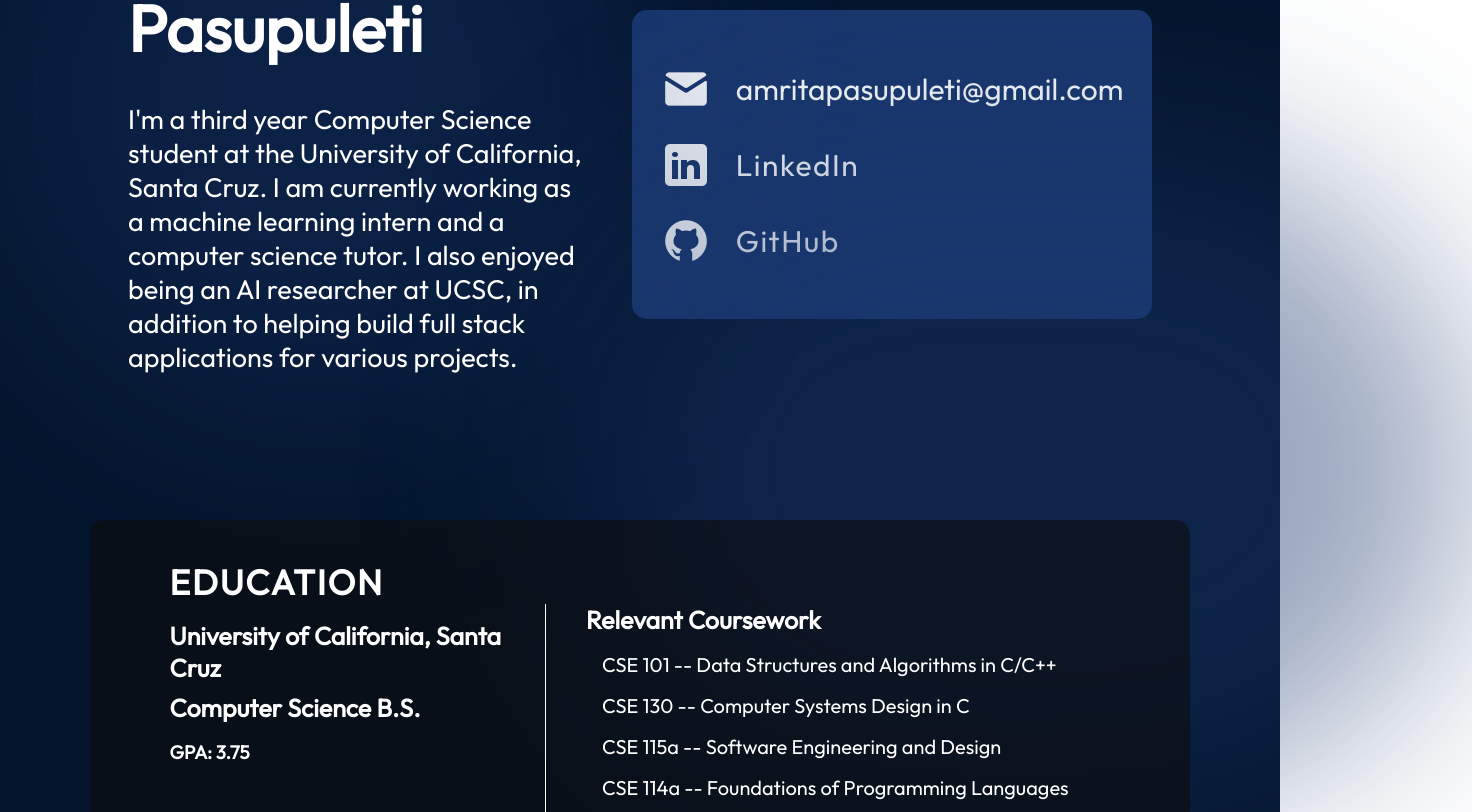
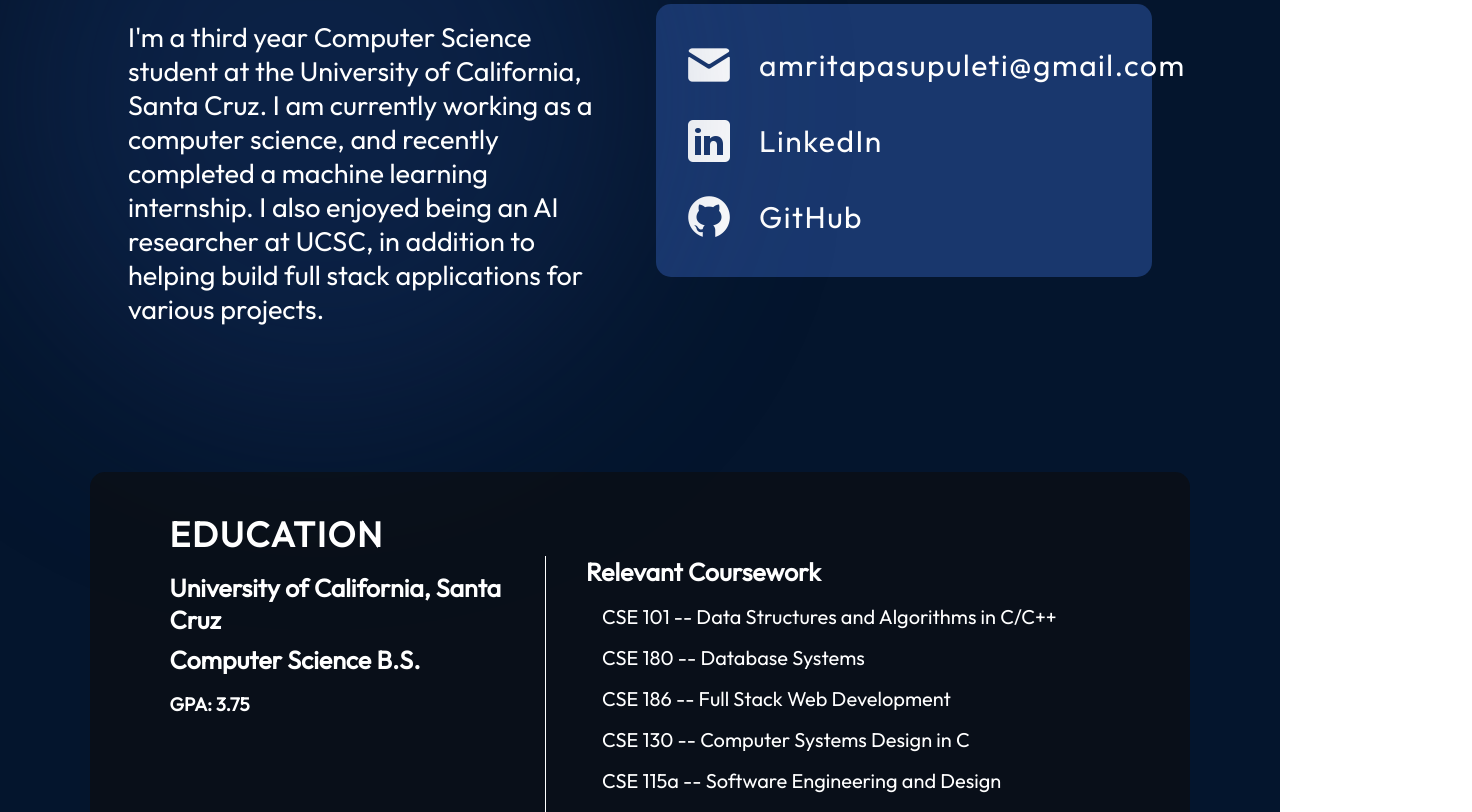
Before and after one commit to amrita-pasupuleti/Portfolio-Website, a React (Vite) app: page / in a window 1280 px wide. Shown: the part 208-1020 px from the top of the page, 1472 px wide, since content can reach past the window. Built offline with nearby package versions, Linux system fonts and the light colour scheme.

Commit message:
style fix and content update

```diff
--- a/src/components/About.jsx
+++ b/src/components/About.jsx
@@ -1,7 +1,7 @@
-import React from "react";
+import React from 'react';
 
-import styles from "./About.module.css";
-import { Contact } from "./Contact";
+import styles from './About.module.css';
+import { Contact } from './Contact';
 
 export const About = () => {
   return (
@@ -10,17 +10,16 @@ export const About = () => {
         <h1 className={styles.title}>Amrita Pasupuleti</h1>
         <p className={styles.description}>
           I'm a third year Computer Science student at the University of
-          California, Santa Cruz. I am currently working as a machine learning
-          intern and a computer science tutor. I also enjoyed being an AI
-          researcher at UCSC, in addition to helping build full stack
-          applications for various projects.
+          California, Santa Cruz. I am currently working as a computer science,
+          and recently completed a machine learning internship. I also enjoyed
+          being an AI researcher at UCSC, in addition to helping build full
+          stack applications for various projects.
         </p>
       </div>
       <div>
         <Contact />
       </div>
       <div className={styles.topBlur} />
-      <div className={styles.bottomBlur} />
     </section>
   );
 };
--- a/src/components/About.module.css
+++ b/src/components/About.module.css
@@ -1,4 +1,4 @@
-@import "../vars.css";
+@import '../vars.css';
 
 .container {
   position: relative;
@@ -17,7 +17,7 @@
   align-items: flex-start;
   color: var(--color-text);
   z-index: 1;
-  font-family: "Trebuchet MS", "Lucida Sans Unicode", "Lucida Sans";
+  font-family: 'Trebuchet MS', 'Lucida Sans Unicode', 'Lucida Sans';
 }
 
 .title {
@@ -79,20 +79,6 @@
   z-index: 0;
 }
 
-.bottomBlur {
-  position: absolute;
-  width: 70vw;
-  height: 50vw;
-  min-width: 350px;
-  min-width: 250px;
-  top: 246px;
-  right: -25vw;
-  border-radius: 764px;
-  background: rgba(25, 54, 109, 0.445);
-  filter: blur(100px);
-  z-index: 0;
-}
-
 @media screen and (max-width: 830px) {
   .container {
     flex-direction: column;
--- a/src/components/Contact.jsx
+++ b/src/components/Contact.jsx
@@ -1,38 +1,49 @@
-import React from "react";
+import React from 'react';
 
-import styles from "./Contact.module.css";
-import { getImageUrl } from "../utils";
+import styles from './Contact.module.css';
+import { getImageUrl } from '../utils';
 
 export const Contact = () => {
   return (
     <footer className={styles.container}>
       <ul className={styles.links}>
         <li className={styles.link}>
-          <img src={getImageUrl("contact/emailIcon.png")} alt="Email icon" />
+          <img src={getImageUrl('contact/emailIcon.png')} alt='Email icon' />
           <p>amritapasupuleti@gmail.com</p>
         </li>
-        <li className={styles.link}>
+        <li
+          className={styles.clickLink}
+          onClick={() =>
+            window.open(
+              'https://www.linkedin.com/in/amrita-pasupuleti/',
+              '_blank',
+              'noopener,noreferrer'
+            )
+          }
+          role='link'
+          tabIndex={0}
+        >
           <img
-            src={getImageUrl("contact/linkedinIcon.png")}
-            alt="LinkedIn icon"
+            src={getImageUrl('contact/linkedinIcon.png')}
+            alt='LinkedIn icon'
           />
-          <a
-            href="https://www.linkedin.com/in/amrita-pasupuleti/"
-            target="_blank"
-            rel="noopener noreferrer"
-          >
-            LinkedIn
-          </a>
+          <p>LinkedIn</p>
         </li>
-        <li className={styles.link}>
-          <img src={getImageUrl("contact/githubIcon.png")} alt="Github icon" />
-          <a
-            href="https://github.com/amrita-pasupuleti"
-            target="_blank"
-            rel="noopener noreferrer"
-          >
-            GitHub
-          </a>
+
+        <li
+          className={styles.clickLink}
+          onClick={() =>
+            window.open(
+              'https://github.com/amrita-pasupuleti',
+              '_blank',
+              'noopener,noreferrer'
+            )
+          }
+          role='link'
+          tabIndex={0}
+        >
+          <img src={getImageUrl('contact/githubIcon.png')} alt='GitHub icon' />
+          <p>GitHub</p>
         </li>
       </ul>
     </footer>
--- a/src/components/Contact.module.css
+++ b/src/components/Contact.module.css
@@ -1,14 +1,12 @@
-@import "../vars.css";
+@import '../vars.css';
 
 .container {
   color: var(--color-text);
   background-color: var(--color-secondary);
-  display: flex;
-  flex-direction: row;
   justify-content: space-evenly;
-  width: 65vh;
+  width: 62vh;
   margin-left: 2vh;
-  padding: 10% 0px 10% 0px;
+  padding: 7% 0px 7% 1vh;
   border-radius: 15px;
 }
 
@@ -36,9 +34,10 @@
   display: flex;
   align-items: center;
   gap: 25px;
+  padding-left: 20px;
 }
 
-.link a {
+.links p {
   color: var(--color-text);
   text-decoration: none;
   font-size: 30px;
@@ -46,8 +45,26 @@
   letter-spacing: 1.5px;
 }
 
-.link p {
-  font-size: 30px;
+.clickLink {
+  display: flex;
+  align-items: center;
+  gap: 25px;
+  width: 100%;
+  padding-left: 20px;
+  border-radius: 20px;
+  background-image: linear-gradient(
+    90deg,
+    rgba(69, 116, 202, 0.42) 0%,
+    rgba(255, 255, 255, 0) 100%
+  );
+  background-size: 0 100%;
+  background-repeat: no-repeat;
+  transition: background-size 0.4s;
+}
+
+.clickLink:hover {
+  cursor: pointer;
+  background-size: 100% 100%;
 }
 
 @media screen and (max-width: 830px) {
--- a/src/components/Education.jsx
+++ b/src/components/Education.jsx
@@ -1,10 +1,10 @@
-import React from "react";
+import React from 'react';
 
-import styles from "./Education.module.css";
+import styles from './Education.module.css';
 
 export const Education = () => {
   return (
-    <div id="education">
+    <div id='education'>
       <div className={styles.educationContainer}></div>
       <section className={styles.container}>
         <h2 className={styles.title}>Education</h2>
@@ -20,17 +20,15 @@ export const Education = () => {
               <li className={styles.aboutItem}>
                 CSE 101 -- Data Structures and Algorithms in C/C++
               </li>
+              <li className={styles.aboutItem}>CSE 180 -- Database Systems</li>
+              <li className={styles.aboutItem}>
+                CSE 186 -- Full Stack Web Development
+              </li>
               <li className={styles.aboutItem}>
                 CSE 130 -- Computer Systems Design in C
               </li>
               <li className={styles.aboutItem}>
                 CSE 115a -- Software Engineering and Design
-              </li>
-              <li className={styles.aboutItem}>
-                CSE 114a -- Foundations of Programming Languages
-              </li>
-              <li className={styles.aboutItem}>
-                CSE 30 -- Programming Abstractions: Python
               </li>
               <li className={styles.aboutItem}> CSE 40 -- Machine Learning </li>
 
--- a/src/data/exp.json
+++ b/src/data/exp.json
@@ -10,24 +10,24 @@
     ]
   },
   {
+    "role": "Undergraduate AI Researcher",
+    "organisation": "UC Santa Cruz",
+    "startDate": "April 2024",
+    "endDate": "Present",
+    "experience": [
+      " Currently researching the effectiveness of ternary and septernary weights for vectors in a convolutional neural network with the resnet-18 dataset",
+      "Previously used the SNN torch and pyTorch libraries to train speech recognition and audio data"
+    ]
+  },
+  {
     "role": "Computer Science Tutor",
     "organisation": "Baskin Engineering",
     "startDate": "Sept 2024",
     "endDate": "Present",
     "experience": [
-      "Teaching students data structures and algorithms in C and C++ for UCSC’s CSE 101 class",
-      "Teaching the foundations of machine learning with Python, Pandas, and scikit-learn for CSE 40"
-    ]
-  },
-  {
-    "role": "Undergraduate AI Researcher",
-    "organisation": "UC Santa Cruz",
-    "startDate": "April 2024",
-    "endDate": "Present",
-    "experience": [
-      "Created a python notebook to train a spiking dataset for a neural network in a group of students",
-      "Working with the SNN torch and pyTorch libraries to train speech recognition and audio data",
-      "Enhanced network accuracy by 7% by experimenting with different gradient descent optimizers"
+      "Taught students data structures and algorithms in C and C++ for UCSC’s CSE 101 class",
+      "Teaching the foundations of machine learning with Python, Pandas, and scikit-learn for CSE 40",
+      "Teaching the Python programming language for CSE 20 and CSE 30"
     ]
   }
 ]
```
